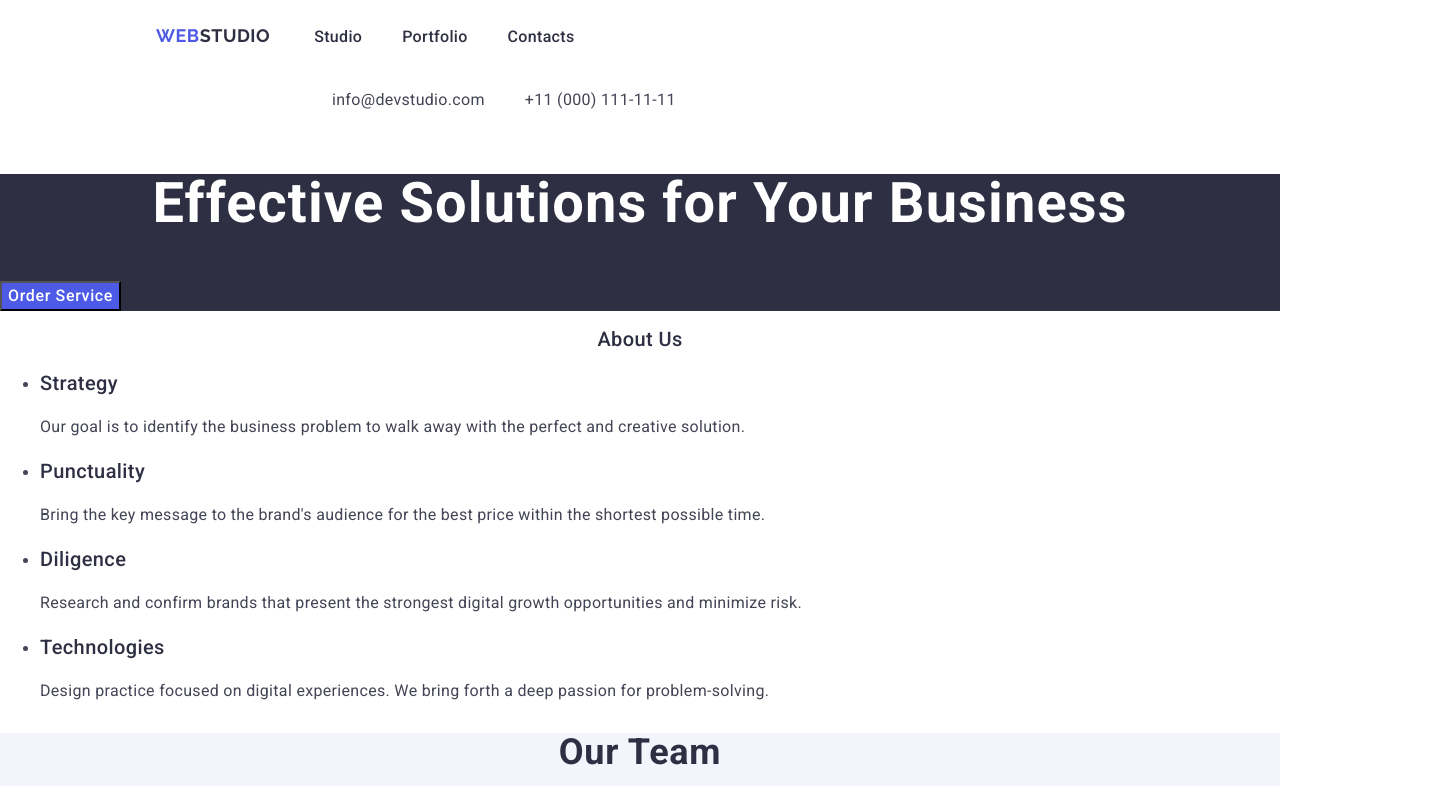
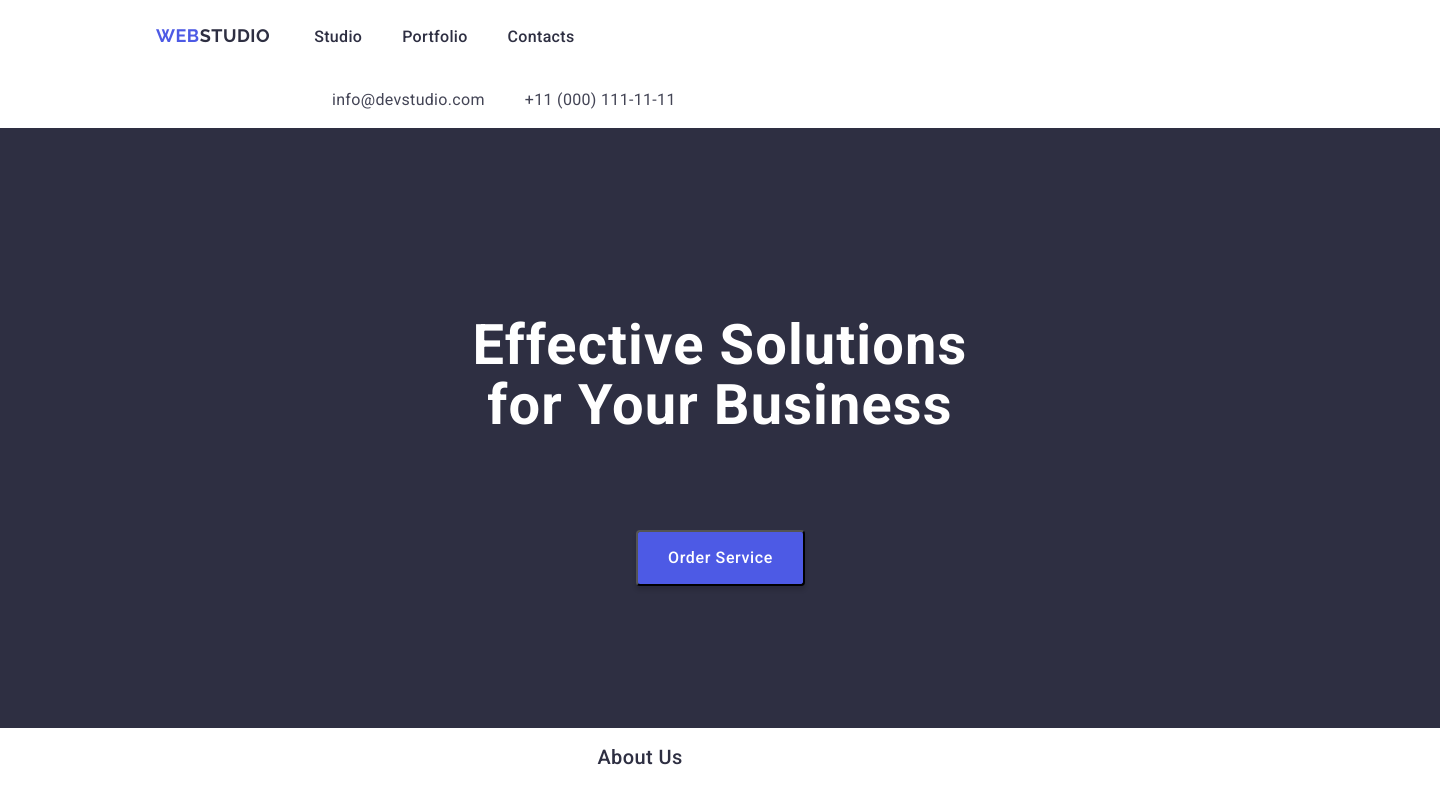
Before and after one commit to Kaigorodov84/goit-markup-hw-03, a plain HTML site: page index.html in a window 1280 px wide. Shown: the top 786 px of the page, 1440 px wide, since content can reach past the window. Drawn offline with nearby package versions, Linux system fonts and the light colour scheme.

Commit message:
comit 10.01

```diff
--- a/css/styles.css
+++ b/css/styles.css
@@ -111,17 +111,26 @@ text-decoration: none;
 }
 
 /* Хедер закінчення*/
-.section-btn{
+.hero-image{
 background: #2E2F42;
+width: 1440px;
+height: 600px;
+flex-shrink: 0;
+display: inline-flex;
 }
 
 .page-title{
     color: #FFF;
     text-align: center;
-font-size: 56px;
-font-weight: 700;
-line-height: 1.07;
-letter-spacing: 1.12px;}
+    font-size: 56px;
+    font-weight: 700;
+    line-height: 1.07;
+    letter-spacing: 1.12px;
+    text-align: center;
+    width: 496px;
+    margin-top: 188px;
+}
+
 
 .btn {
     font-family:"Roboto", sans-serif;
@@ -130,6 +139,18 @@ letter-spacing: 1.12px;}
     line-height: 1.5;
     letter-spacing: 0.04em;
     color: #ffffff;
+    text-align: center;
+    background-repeat: 4px;
+    box-shadow: 0px 4px 4px 0px rgba(0, 0, 0, 0.15);
+    display: inline;
+    align-items: flex-start;
+    gap: 10px;
+    margin-top: 48px;
+    margin-left: 164px;
+    width: 169px;
+    height: 56px;
+    border-radius: 4px;
+
 }
 .btn:hover,
 .btn:focus {
@@ -139,6 +160,8 @@ letter-spacing: 1.12px;}
 button{
     background: #4D5AE5;
     cursor: pointer;
+    text-align: center;
+
 }
 
 
--- a/index.html
+++ b/index.html
@@ -32,9 +32,11 @@
         </div>
     </header>
     <main>
-        <section class="section-btn">
-            <h1 class="page-title">Effective Solutions for Your Business</h1>
-            <button type="button" class="btn">Order Service </button>
+        <section class="hero-image">
+            <div class="container">
+                <h1 class="page-title">Effective Solutions for Your Business</h1>
+                <button type="button" class="btn">Order Service </button>
+            </div>
         </section>
         <section>
             <h2 class="title-about">About us</h2>
```
